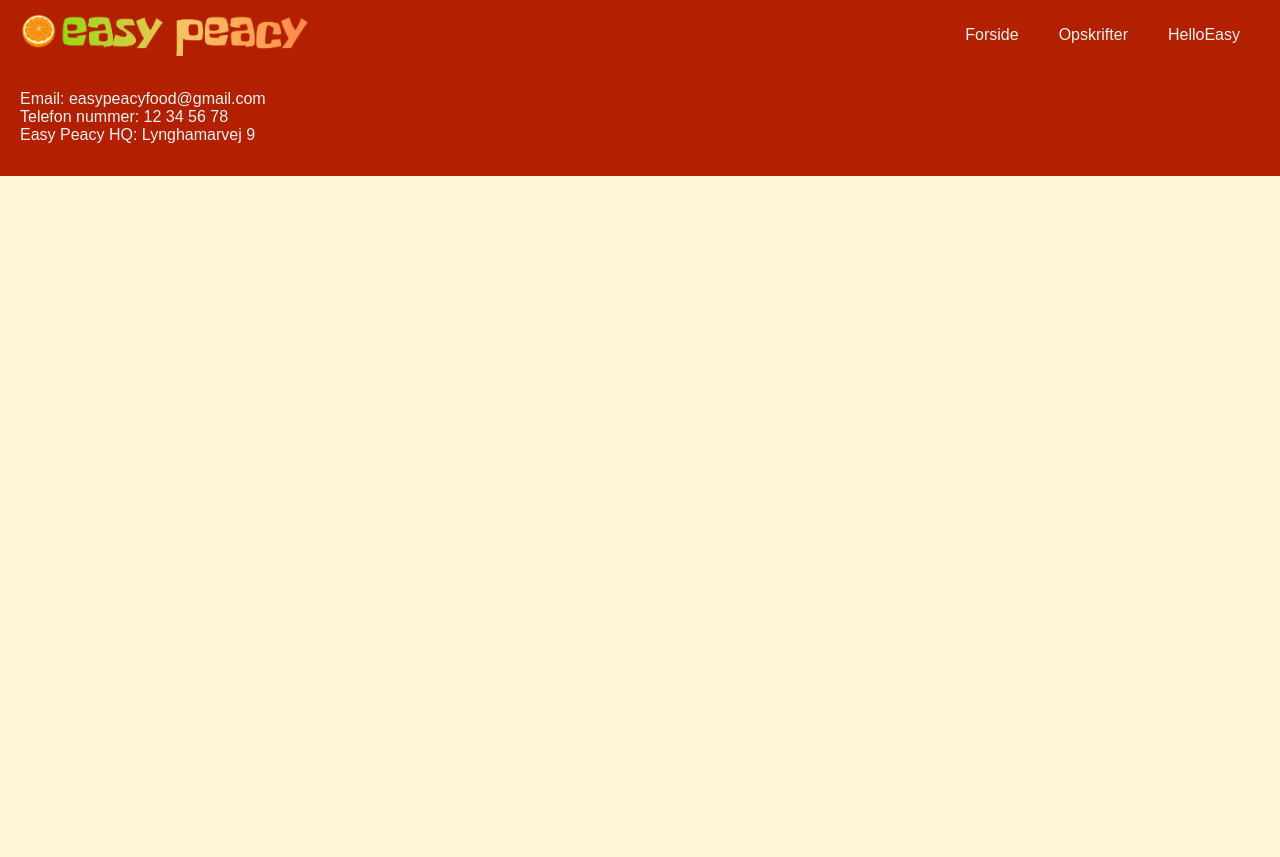
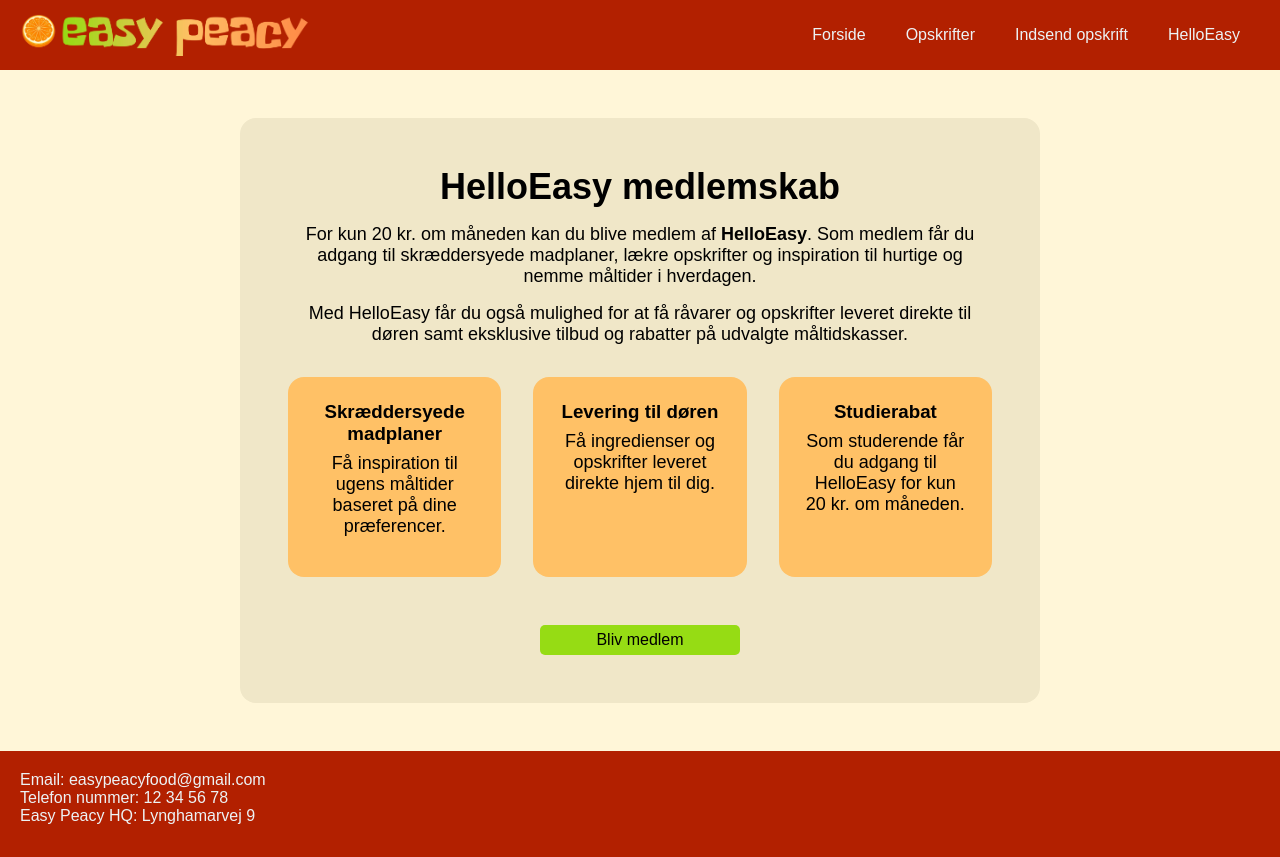
Before and after one commit to Vicky8484/easypeacy, a plain HTML site: page helloeasy.html in a window 1280 px wide. Before the commit the page ends 800 px from the top, so only its background shows below. Drawn offline with Linux system fonts and the light colour scheme.

Commit message:
helloeasydone

```diff
--- a/css/helloeasy.css
+++ b/css/helloeasy.css
@@ -0,0 +1,41 @@
+
+/*************** Reset *********************/
+.helloSection {
+  background-color: #f0e7c8;
+  margin: 3rem 15rem;
+  padding: 3rem;
+  border-radius: 1rem;
+  text-align: center;
+}
+
+.helloSection h1 {
+  font-size: 36px;
+  margin-bottom: 1rem;
+}
+
+.helloSection p {
+  font-size: 18px;
+  margin-bottom: 1rem;
+}
+
+.helloBenefits {
+  display: grid;
+  grid-template-columns: repeat(3, 1fr);
+  gap: 2rem;
+  margin: 2rem 0;
+}
+
+.benefit {
+  background-color: #ffc166;
+  padding: 1.5rem;
+  border-radius: 1rem;
+}
+
+.benefit h3 {
+  margin-bottom: 0.5rem;
+}
+
+.helloSection .button {
+  width: 200px;
+  margin-top: 1rem;
+}
--- a/helloeasy.html
+++ b/helloeasy.html
@@ -25,6 +25,7 @@
             <ul class="menu">
                 <li><a href="index.html">Forside</a></li>
                 <li><a href="opskrifter.html">Opskrifter</a></li>
+                <li><a href="forms.html">Indsend opskrift</a></li>
                 <li><a href="helloeasy.html">HelloEasy</a></li>
             </ul>
             <button class="burger">
@@ -35,6 +36,44 @@
         </nav>
     </header>
     <main>
+
+        <section class="helloSection">
+
+            <h1>HelloEasy medlemskab</h1>
+
+            <p>
+                For kun 20 kr. om måneden kan du blive medlem af <strong>HelloEasy</strong>.
+                Som medlem får du adgang til skræddersyede madplaner, lækre opskrifter og inspiration
+                til hurtige og nemme måltider i hverdagen.
+            </p>
+
+            <p>
+                Med HelloEasy får du også mulighed for at få råvarer og opskrifter leveret direkte til døren
+                samt eksklusive tilbud og rabatter på udvalgte måltidskasser.
+            </p>
+
+            <div class="helloBenefits">
+
+                <div class="benefit">
+                    <h3>Skræddersyede madplaner</h3>
+                    <p>Få inspiration til ugens måltider baseret på dine præferencer.</p>
+                </div>
+
+                <div class="benefit">
+                    <h3> Levering til døren</h3>
+                    <p>Få ingredienser og opskrifter leveret direkte hjem til dig.</p>
+                </div>
+
+                <div class="benefit">
+                    <h3>Studierabat</h3>
+                    <p>Som studerende får du adgang til HelloEasy for kun 20 kr. om måneden.</p>
+                </div>
+
+            </div>
+
+            <a href="forms.html" class="greenBtn button">Bliv medlem</a>
+
+        </section>
 
     </main>
     <footer>
```
Also changed, not shown: forms.html (+2 -2 lines).
